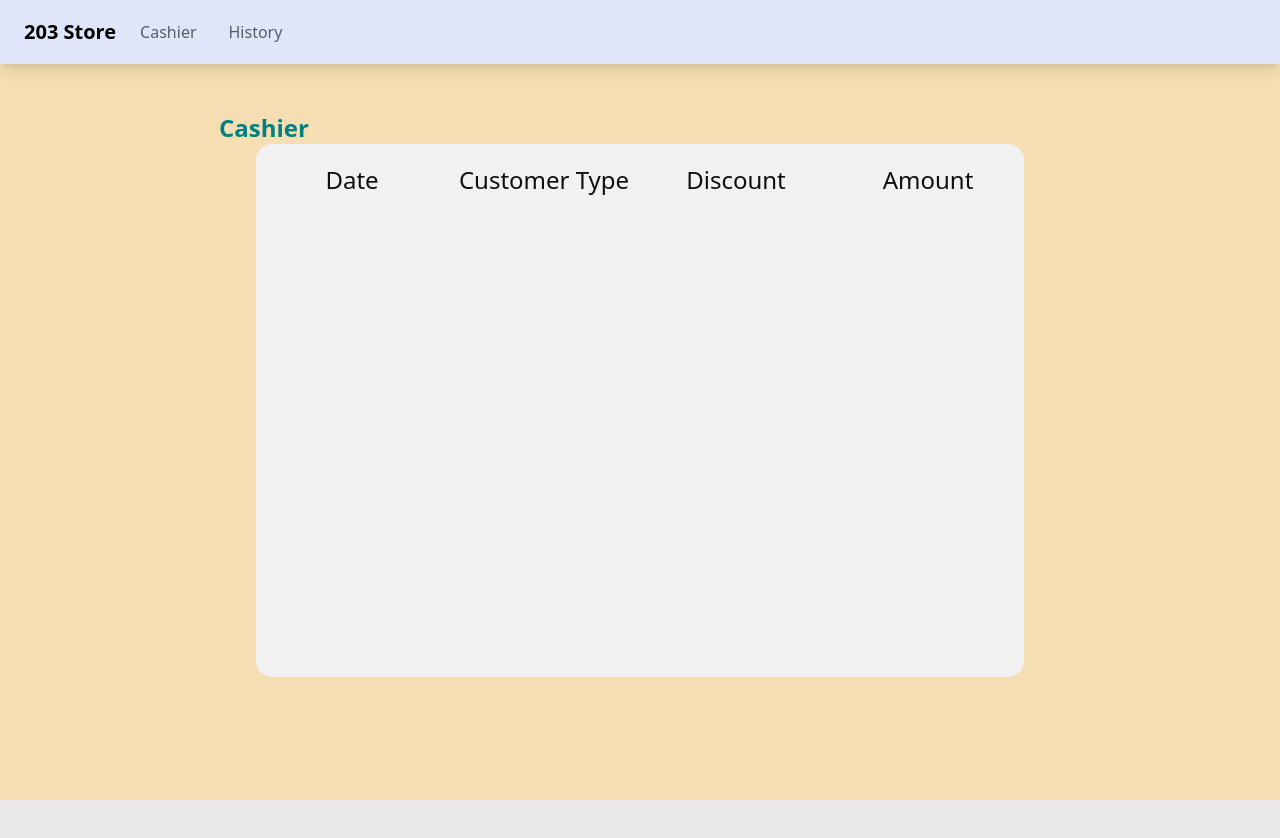
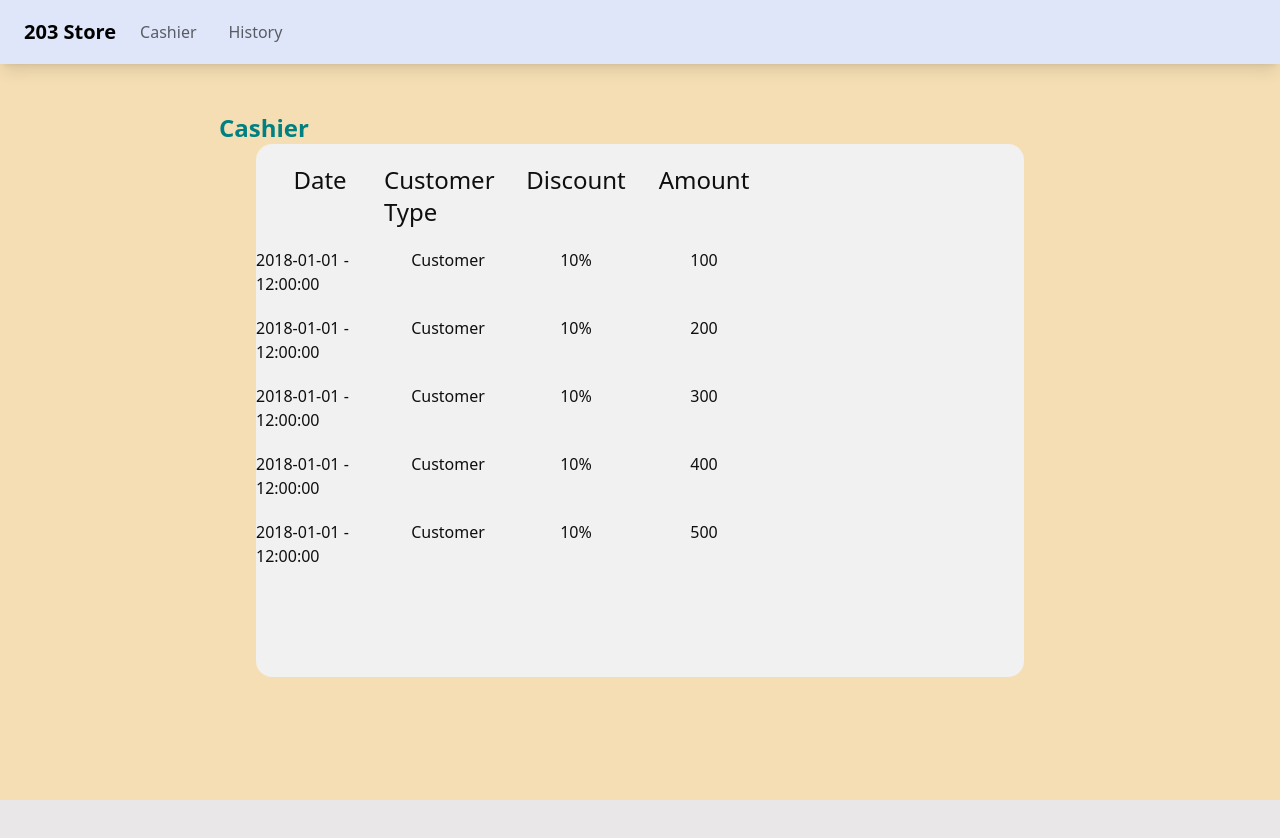
Before and after one commit to TanasitISTG/203-Store, a Vue app: page / in a window 1280 px wide. Shown: the top 838 px of the page. Built offline with nearby package versions, Linux system fonts and the light colour scheme; data requests are answered from the project's data file.

Commit message:
Add onMounted function to fetch all history items and display them in the History component, also add deleteHistory function to delete an item from the history list

```diff
--- a/src/components/History/History.vue
+++ b/src/components/History/History.vue
@@ -1,22 +1,72 @@
 <script setup>
+import { onMounted, ref } from 'vue';
+
 import BaseCard from '../Base/BaseCard.vue';
+import { getAllHistory, getHistoryById } from '../../composables/history';
+
+let historyItems = ref([]);
+
+const deleteHistory = async (id) => {
+    try {
+        const response = await fetch(`http://localhost:3000/history/${id}`, {
+            method: 'DELETE',
+        });
+
+        if (response.ok) {
+            historyItems.value = historyItems.value.filter((item) => { return item.id !== id });
+
+
+        }
+    } catch (error) {
+        console.log(error);
+    }
+};
+
+onMounted(async () => {
+    historyItems.value = await getAllHistory();
+    console.log(historyItems.value);
+});
 </script>
 
 <template>
     <BaseCard width="w-3/5" height="h-2/3" backgroundColor="bg-[#F1F1F1]">
         <div class="flex flex-col mt-5">
             <div class="flex flex-row">
-                <div class="w-1/4 flex justify-center">
+                <div>
+
+                </div>
+                <div class="w-1/6 flex justify-center">
                     <p class="text-bold text-2xl">Date</p>
                 </div>
-                <div class="w-1/4 flex justify-center">
+                <div class="w-1/6 flex justify-center">
                     <p class="text-bold text-2xl">Customer Type</p>
                 </div>
-                <div class="w-1/4 flex justify-center">
+                <div class="w-1/6 flex justify-center">
                     <p class="text-bold text-2xl">Discount</p>
                 </div>
-                <div class="w-1/4 flex justify-center">
+                <div class="w-1/6 flex justify-center">
                     <p class="text-bold text-2xl">Amount</p>
+                </div>
+            </div>
+        </div>
+
+        <!-- now loop all data from history -->
+        <div v-for="item in historyItems" :key="item.id">
+            <!-- <p>{{ item.id }} {{ item.amount }} {{ item.customerType }} {{ item.discount }}</p> -->
+            <div class="flex flex-col mt-5">
+                <div class="flex flex-row">
+                    <div class="w-1/6 flex justify-center">
+                        <p>{{ item.date }} - {{ item.time }}</p>
+                    </div>
+                    <div class="w-1/6 flex justify-center">
+                        <p>{{ item.customerType }}</p>
+                    </div>
+                    <div class="w-1/6 flex justify-center">
+                        <p>{{ item.discount }}</p>
+                    </div>
+                    <div class="w-1/6 flex justify-center">
+                        <p>{{ item.amount }}</p>
+                    </div>
                 </div>
             </div>
         </div>
```
